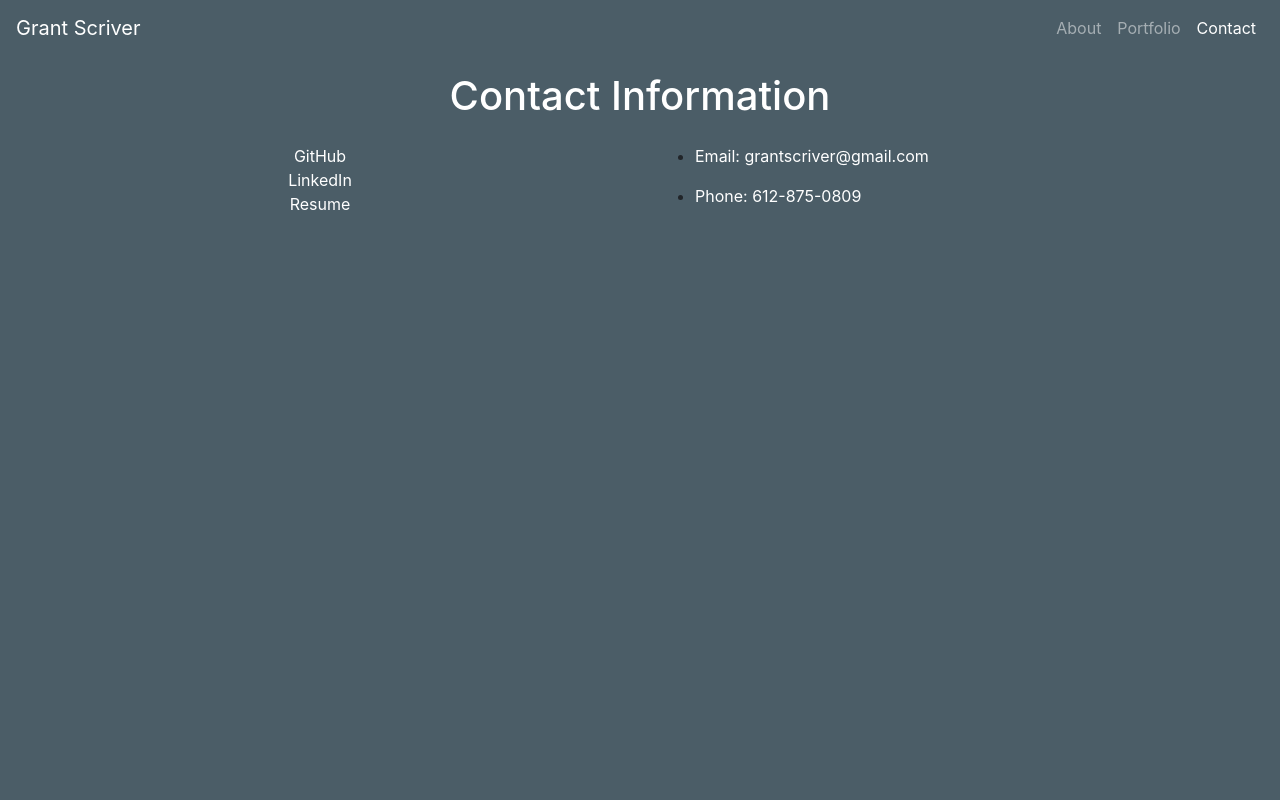
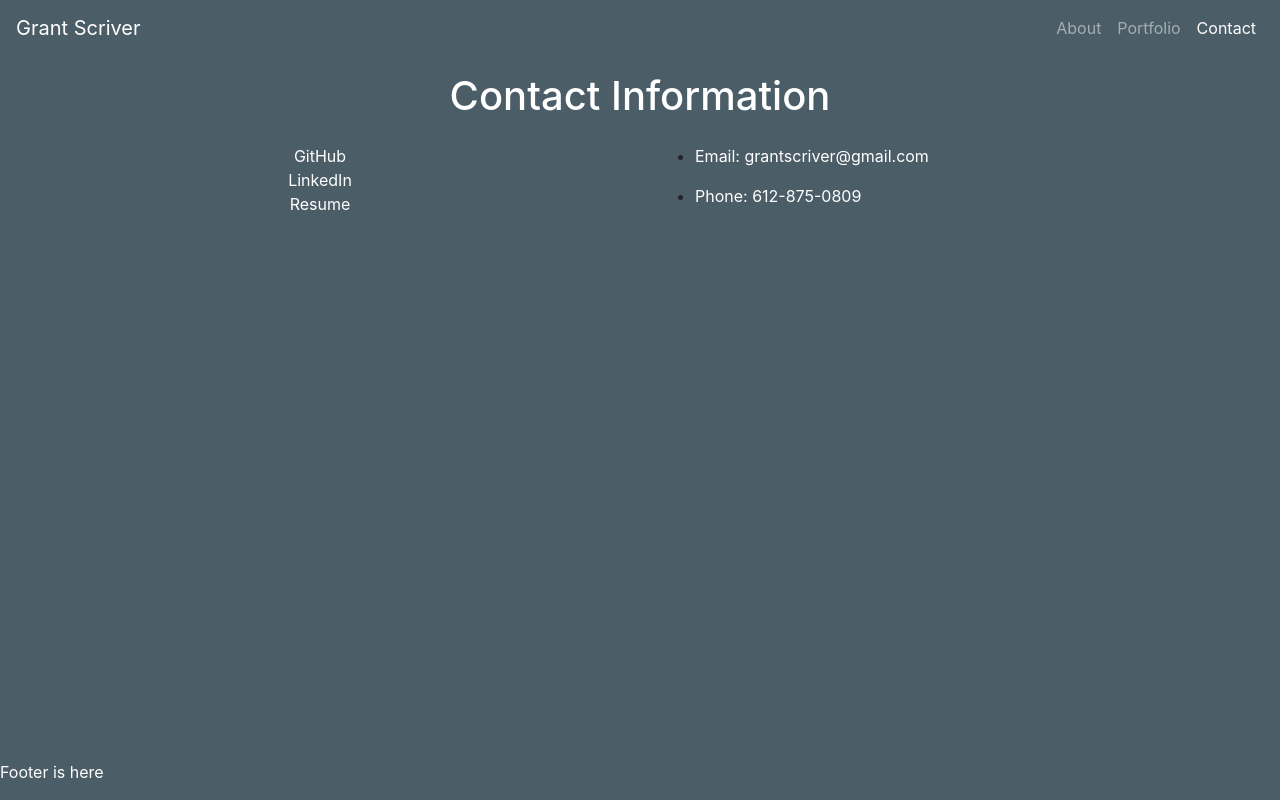
Before and after one commit to grantscriver/React-Portfolio, a React (Create React App) app: page /contact in a window 1280 px wide. Built offline with nearby package versions, Linux system fonts and the light colour scheme.

Commit message:
included basic footer

```diff
--- a/src/App.js
+++ b/src/App.js
@@ -18,7 +18,7 @@ function App() {
         <Route exact path="/about" component={About} />
         <Route exact path="/project" component={Project} />
         <Route exact path="/contact" component={Contact} />
-
+        <Footer />
       </div>
     </Router>
   );
--- a/src/components/Footer/Footer.js
+++ b/src/components/Footer/Footer.js
@@ -0,0 +1,16 @@
+import React from "react"
+import "./Footer.css";
+
+function Footer() {
+
+    return (
+        <p class="footer"
+        >
+
+            Footer is here
+
+        </p>
+    )
+}
+
+export default Footer;
```
